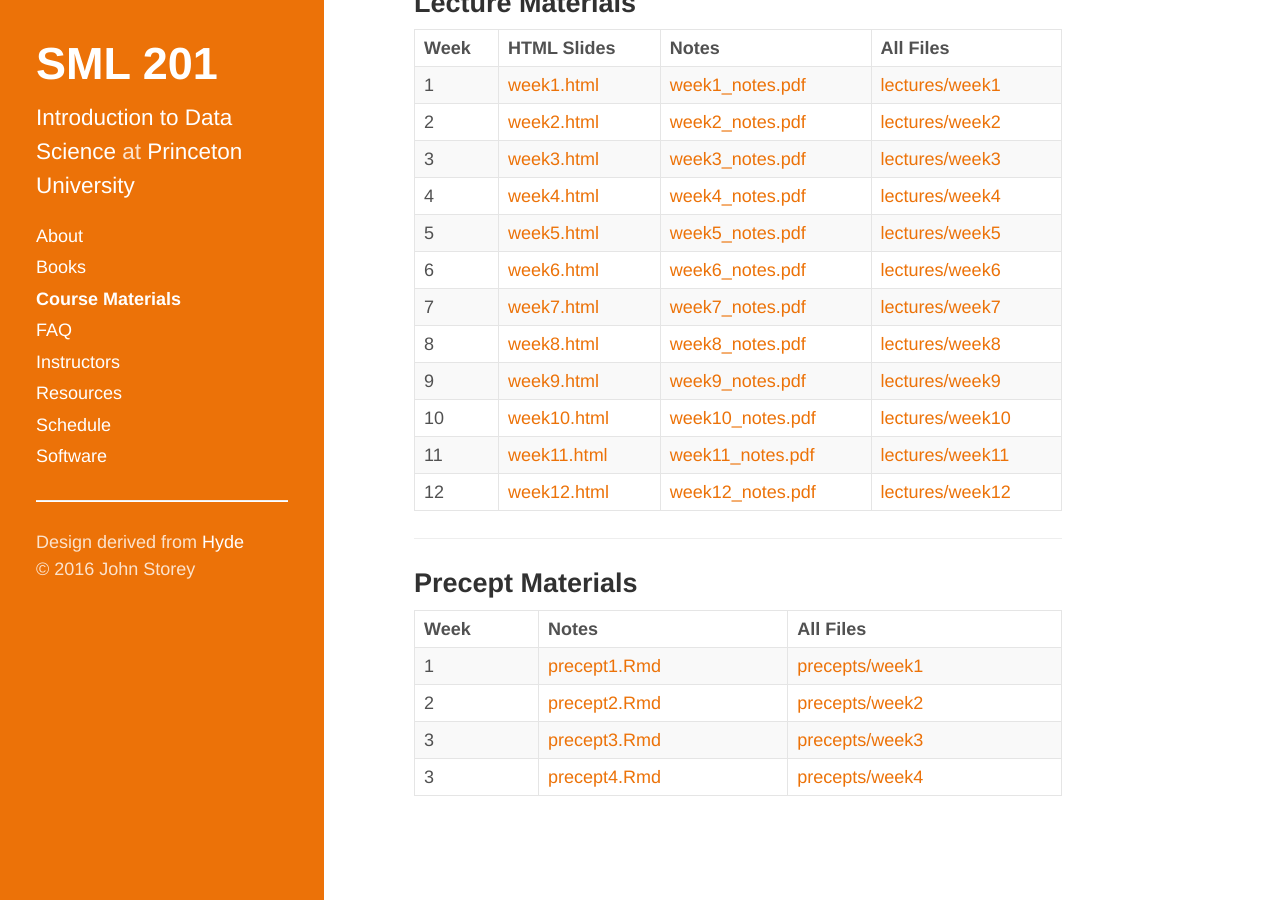
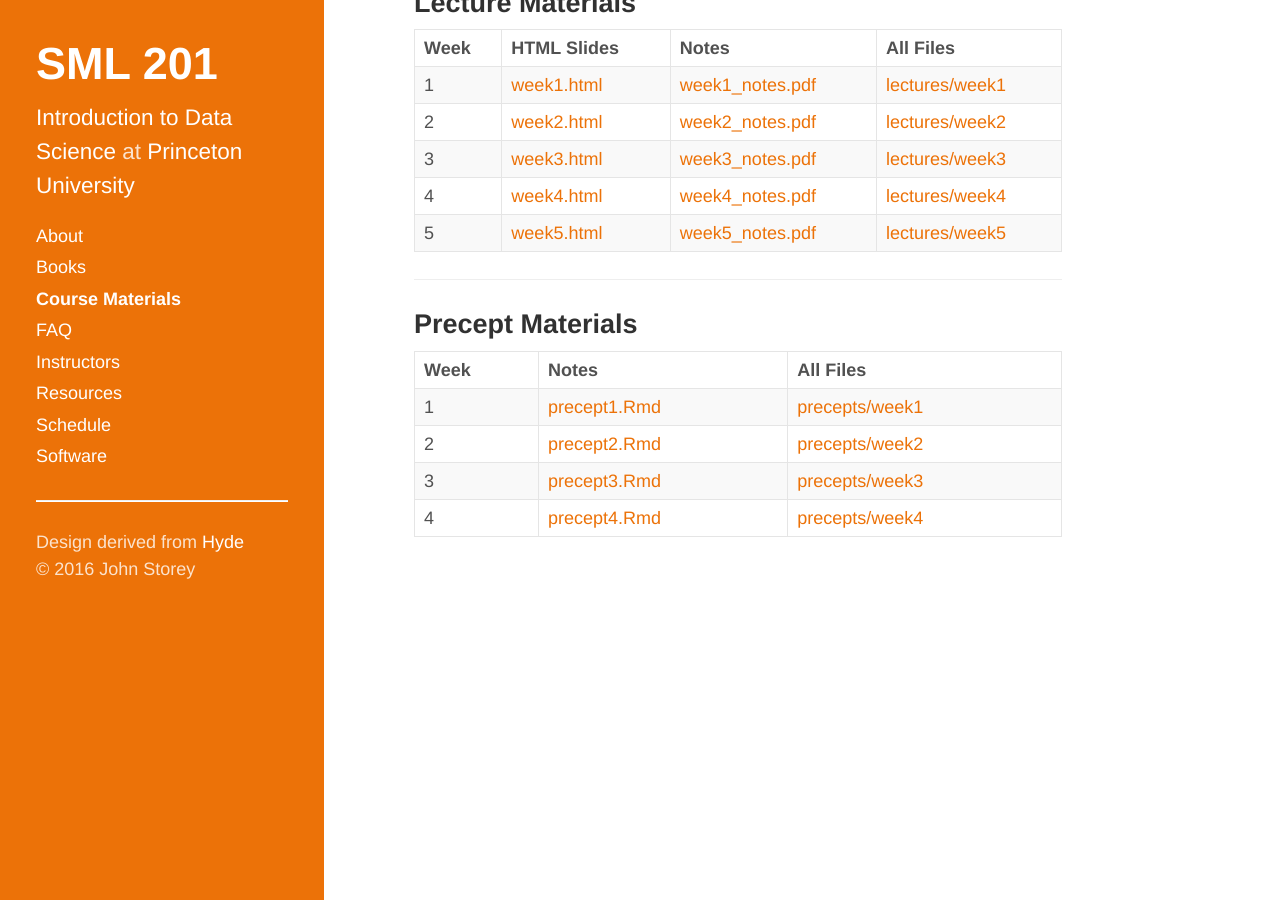
Before and after one commit to SML201/sml201.github.io, a Jekyll site: the page built from course_materials.md, in a window 1280 px wide and 900 px high, scrolled down 726 px. Built offline with Jekyll 4.4.1, drawn with Linux system fonts in a browser that asks for light colours.

Commit message:
course materials update

```diff
--- a/course_materials.md
+++ b/course_materials.md
@@ -41,13 +41,6 @@ Week | HTML Slides | Notes | All Files
 3 | [week3.html](http://sml201.github.io/lectures/week3/week3.html) | [week3_notes.pdf](http://sml201.github.io/lectures/week3/week3_notes.pdf) | [lectures/week3](https://github.com/SML201/lectures/tree/master/week3)
 4 | [week4.html](http://sml201.github.io/lectures/week4/week4.html) | [week4_notes.pdf](http://sml201.github.io/lectures/week4/week4_notes.pdf) | [lectures/week4](https://github.com/SML201/lectures/tree/master/week4)
 5 | [week5.html](http://sml201.github.io/lectures/week5/week5.html) | [week5_notes.pdf](http://sml201.github.io/lectures/week5/week5_notes.pdf) | [lectures/week5](https://github.com/SML201/lectures/tree/master/week5)
-6 | [week6.html]() | [week6_notes.pdf](http://sml201.github.io/lectures/week6/week6_notes.pdf) | [lectures/week6](https://github.com/SML201/lectures/tree/master/week6)
-7 | [week7.html]() | [week7_notes.pdf](http://sml201.github.io/lectures/week7/week7_notes.pdf) | [lectures/week7](https://github.com/SML201/lectures/tree/master/week7)
-8 | [week8.html]() | [week8_notes.pdf](http://sml201.github.io/lectures/week8/week8_notes.pdf) | [lectures/week8](https://github.com/SML201/lectures/tree/master/week8)
-9 | [week9.html]() | [week9_notes.pdf](http://sml201.github.io/lectures/week9/week9_notes.pdf) | [lectures/week9](https://github.com/SML201/lectures/tree/master/week9)
-10 | [week10.html]() | [week10_notes.pdf](http://sml201.github.io/lectures/week10/week10_notes.pdf) | [lectures/week10](https://github.com/SML201/lectures/tree/master/week10)
-11 | [week11.html]() | [week11_notes.pdf](http://sml201.github.io/lectures/week11/week11_notes.pdf) | [lectures/week11](https://github.com/SML201/lectures/tree/master/week11)
-12 | [week12.html]() | [week12_notes.pdf](http://sml201.github.io/lectures/week12/week12_notes.pdf) | [lectures/week12](https://github.com/SML201/lectures/tree/master/week12)
 
 ----
 
@@ -58,4 +51,4 @@ Week | Notes | All Files
 1 | [precept1.Rmd](https://raw.githubusercontent.com/SML201/precepts/master/week1/precept1.Rmd) | [precepts/week1](https://github.com/SML201/precepts/tree/master/week1)
 2 | [precept2.Rmd](https://raw.githubusercontent.com/SML201/precepts/master/week2/precept2.Rmd) | [precepts/week2](https://github.com/SML201/precepts/tree/master/week2)
 3 | [precept3.Rmd](https://raw.githubusercontent.com/SML201/precepts/master/week3/precept3.Rmd) | [precepts/week3](https://github.com/SML201/precepts/tree/master/week3)
-3 | [precept4.Rmd](https://raw.githubusercontent.com/SML201/precepts/master/week4/precept4.Rmd) | [precepts/week4](https://github.com/SML201/precepts/tree/master/week4)
+4 | [precept4.Rmd](https://raw.githubusercontent.com/SML201/precepts/master/week4/precept4.Rmd) | [precepts/week4](https://github.com/SML201/precepts/tree/master/week4)
```
